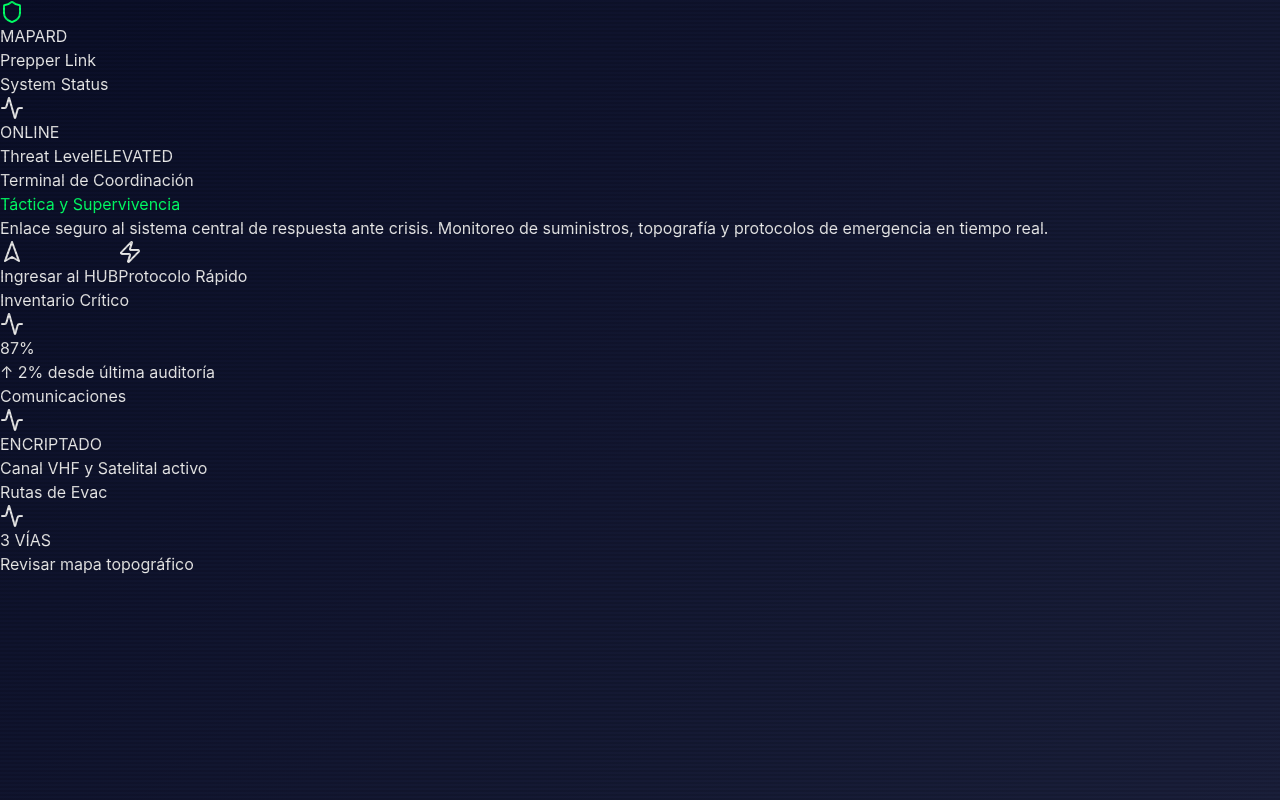
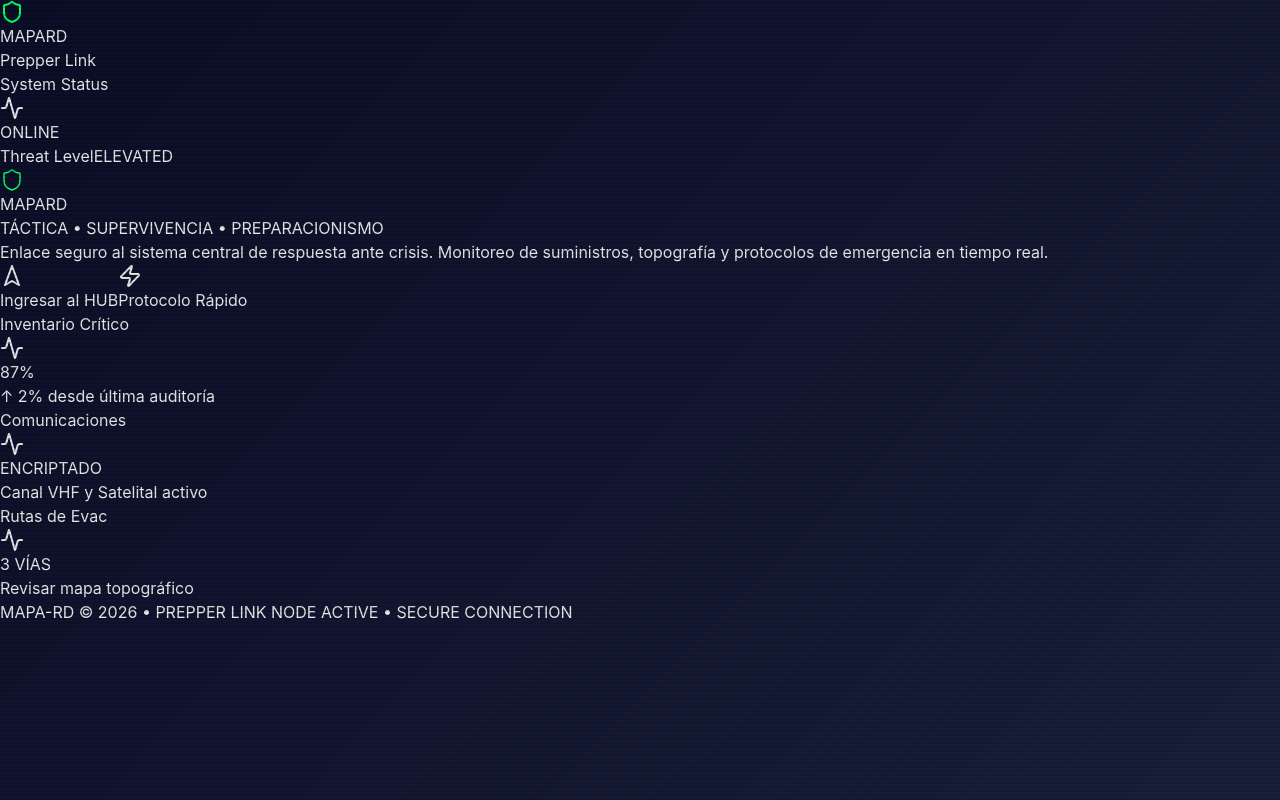
Before and after one commit to felipemiramontesr/prepper, a React (Vite) app: page / in a window 1280 px wide. Built offline with nearby package versions, Linux system fonts and the light colour scheme.

Commit message:
feat(ui): implement strict mapard tactical header and footer components

```diff
--- a/src/App.tsx
+++ b/src/App.tsx
@@ -4,8 +4,9 @@ import { Logo } from './components/ui/Logo';
 function App() {
   return (
     <div className="theme-prepper flex min-h-screen w-full flex-col selection:bg-emerald-900/50">
-      {/* Header Logotipo Falso */}
-      <header className="flex w-full items-center justify-between border-b border-white/10 px-6 py-4">
+      {/* Header (Navegación / Logotipo) */}
+      <header className="bg-[var(--bg-dark-start)]/80 relative z-50 h-16 w-full flex-none border-b border-white/10 pt-[env(safe-area-inset-top)] shadow-2xl backdrop-blur-xl">
+        <div className="mx-auto flex h-full max-w-7xl items-center justify-between px-4">
           <div className="flex items-center gap-4">
             {/* Nuevo Logotipo MAPARD */}
             <Logo showSubtitle={false} />
@@ -32,17 +33,15 @@ function App() {
               <span className="text-sm font-semibold tracking-wider text-yellow-500">ELEVATED</span>
             </div>
           </div>
+        </div>
       </header>
 
       {/* Main Content (Above the Fold) */}
-      <main className="mx-auto mt-8 flex w-full max-w-[1280px] flex-1 flex-col items-center justify-center p-4 text-center md:mt-16 md:p-8">
-        {/* Título Principal H1 */}
-        <h2 className="mb-4 max-w-4xl text-4xl font-light tracking-tight text-[#fff] drop-shadow-lg md:text-6xl">
-          Terminal de Coordinación <br />
-          <span className="font-semibold" style={{ color: 'var(--logo-neon)' }}>
-            Táctica y Supervivencia
-          </span>
-        </h2>
+      <main className="mx-auto mt-8 flex w-full max-w-[1280px] flex-1 flex-col items-center justify-center p-4 pb-20 text-center md:mt-12 md:p-8">
+        {/* Logotipo Hero Gigante */}
+        <div className="mb-10 flex w-full justify-center">
+          <Logo variant="hero" />
+        </div>
 
         {/* Subtítulo / Párrafo */}
         <p className="mb-10 max-w-2xl text-lg font-light leading-relaxed text-[var(--text-secondary)] md:text-xl">
@@ -107,8 +106,14 @@ function App() {
         </div>
       </main>
 
+      {/* Footer (Aviso Legal / Versión) */}
+      <footer className="absolute bottom-0 z-50 flex h-14 w-full items-center justify-center border-t border-white/10 bg-black/80 p-4 backdrop-blur-md">
+        <p className="text-[10px] uppercase tracking-[0.2em] text-white/40 sm:text-xs">
+          MAPA-RD © {new Date().getFullYear()} • PREPPER LINK NODE ACTIVE • SECURE CONNECTION
+        </p>
+      </footer>
+
       {/* Decorative HUD Elements */}
-      <div className="border-[var(--border-ui)]/30 fixed bottom-0 left-0 z-0 h-1 w-full border-t backdrop-blur-sm"></div>
       <div className="fixed right-4 top-20 z-0 hidden h-32 w-px bg-gradient-to-b from-[var(--logo-neon)] to-transparent opacity-30 lg:block"></div>
       <div className="fixed left-4 top-20 z-0 hidden h-16 w-px bg-gradient-to-b from-[var(--text-tertiary)] to-transparent opacity-20 lg:block"></div>
     </div>
```
Lines whose indentation alone changed are shown as unchanged.
